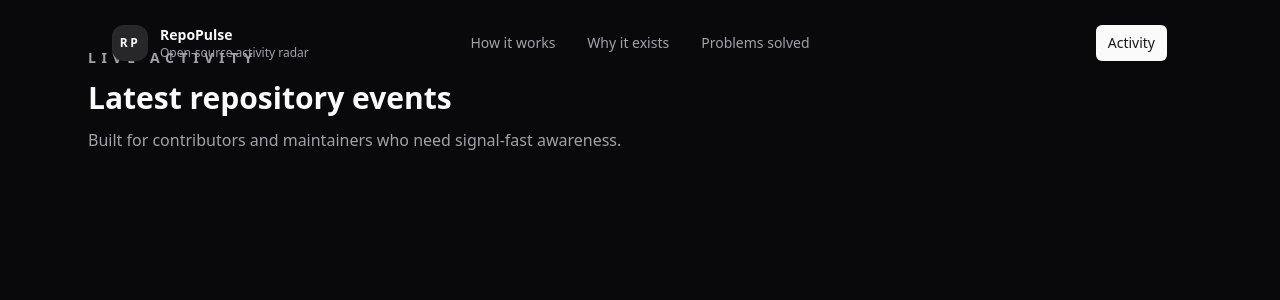
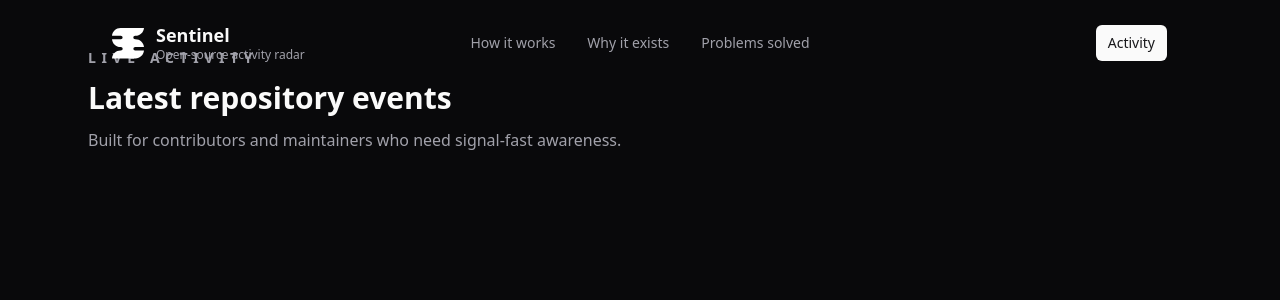
Before and after one commit to mdkaifansari04/sentinel, a Next.js app in the folder site/: page /activity in a window 1280 px wide. Shown: the top 300 px of the page. Built offline with nearby package versions, Linux system fonts and the light colour scheme.

Commit message:
feat: rename RepoPulse to Sentinel and update related references

```diff
--- a/site/app/layout.tsx
+++ b/site/app/layout.tsx
@@ -20,7 +20,7 @@ const spaceGrotesk = Space_Grotesk({
 });
 
 export const metadata: Metadata = {
-  title: "RepoPulse",
+  title: "Sentinel",
   description: "Track the heartbeat of open-source repos in minutes.",
 };
 
--- a/site/app/page.tsx
+++ b/site/app/page.tsx
@@ -17,7 +17,6 @@ export default function Home() {
         <AboutSection />
         <SolutionSection />
       </main>
-
       <Footer />
     </div>
   );
--- a/site/components/container/about.tsx
+++ b/site/components/container/about.tsx
@@ -15,13 +15,13 @@ export default function AboutSection() {
 
           <div className="relative space-y-4">
             <p className="text-muted-foreground">
-              Open-source work moves fast. Important discussions get buried. <span className="text-accent-foreground font-bold">RepoPulse surfaces what matters so contributors can stay aligned.</span>
+              Open-source work moves fast. Important discussions get buried. <span className="text-accent-foreground font-bold">Sentinel surfaces what matters so contributors can stay aligned.</span>
             </p>
             <p className="text-muted-foreground">It supports the full contributor loop — issues, PRs, reviews, and releases — without losing the context that makes decisions easier.</p>
 
             <div className="pt-6">
               <blockquote className="border-l-4 pl-4">
-                <p>Whether you are reviewing pull requests, tracking issues, or trying to understand where a project is heading, RepoPulse keeps a clear record of recent activity. It removes the friction of checking multiple repos and helps contributors make smarter decisions with the latest context, without being online 24/7.</p>
+                <p>Whether you are reviewing pull requests, tracking issues, or trying to understand where a project is heading, Sentinel keeps a clear record of recent activity. It removes the friction of checking multiple repos and helps contributors make smarter decisions with the latest context, without being online 24/7.</p>
                 <div className="mt-6 space-y-3">
                   <cite className="block font-medium">Open-source contributor</cite>
                   <img className="h-5 w-fit dark:invert" src="https://html.tailus.io/blocks/customers/nvidia.svg" alt="Community Logo" height="20" width="auto" />
--- a/site/components/container/feature.tsx
+++ b/site/components/container/feature.tsx
@@ -8,7 +8,7 @@ export default function Features() {
       <div className="@container mx-auto max-w-5xl px-6">
         <div className="text-center">
           <h2 className="text-balance text-4xl font-semibold lg:text-5xl">How it works</h2>
-          <p className="mt-4">RepoPulse monitors the repos you follow, normalizes activity, and keeps the pulse ready for review.</p>
+          <p className="mt-4">Sentinel monitors the repos you follow, normalizes activity, and keeps the pulse ready for review.</p>
         </div>
         <div className="@min-4xl:max-w-full @min-4xl:grid-cols-3 mx-auto mt-8 grid max-w-sm gap-6 [--color-background:var(--color-muted)] [--color-card:var(--color-muted)] *:text-center md:mt-16 dark:[--color-muted:var(--color-zinc-900)]">
           <Card className="group border-0 shadow-none bg-black">
@@ -21,7 +21,7 @@ export default function Features() {
             </CardHeader>
 
             <CardContent>
-              <p className="text-sm">Choose the open-source projects you care about and let RepoPulse keep a steady watch.</p>
+              <p className="text-sm">Choose the open-source projects you care about and let Sentinel keep a steady watch.</p>
             </CardContent>
           </Card>
 
--- a/site/components/container/hero.tsx
+++ b/site/components/container/hero.tsx
@@ -79,7 +79,7 @@ export default function HeroSection() {
                   Track every open-source repo that matters
                 </TextEffect>
                 <TextEffect per="line" preset="fade-in-blur" speedSegment={0.3} delay={0.5} as="p" className="mx-auto mt-8 max-w-2xl text-balance text-lg">
-                  RepoPulse tracks issues, PRs, reviews, and releases so contributors never miss what matters.
+                  Sentinel tracks issues, PRs, reviews, and releases so contributors never miss what matters.
                 </TextEffect>
 
                 <AnimatedGroup
--- a/site/components/footer.tsx
+++ b/site/components/footer.tsx
@@ -4,7 +4,7 @@ function Footer() {
     <footer className="border-t border-border/60 bg-background/90">
       <div className="mx-auto flex w-full max-w-6xl flex-col gap-4 px-6 py-8 text-sm text-muted-foreground md:flex-row md:items-center md:justify-between">
         <div>
-          <p className="font-semibold text-foreground">RepoPulse</p>
+          <p className="font-semibold text-foreground">Sentinel</p>
           <p>Built for open-source contributors who value context over noise.</p>
         </div>
         <div className="flex flex-wrap items-center gap-4">
--- a/site/components/site-header.tsx
+++ b/site/components/site-header.tsx
@@ -5,6 +5,7 @@ import { Menu, X } from "lucide-react";
 import { Button } from "@/components/ui/button";
 import React from "react";
 import { cn } from "@/lib/utils";
+import Image from "next/image";
 
 const menuItems = [
   { name: "How it works", href: "#how-it-works" },
@@ -15,9 +16,9 @@ const menuItems = [
 function Logo() {
   return (
     <div className="flex items-center gap-3">
-      <div className="flex h-9 w-9 items-center justify-center rounded-lg border border-border/70 bg-muted text-xs font-semibold tracking-[0.2em]">RP</div>
+      <Image src="/logo.svg" alt="Sentinel Logo" width={32} height={32} />
       <div>
-        <p className="text-sm font-semibold text-foreground">RepoPulse</p>
+        <h1 className="text-lg font-semibold leading-tight">Sentinel</h1>
         <p className="text-xs text-muted-foreground">Open-source activity radar</p>
       </div>
     </div>
```
Also changed, not shown: site/public/logo.png (added), site/public/logo.svg (added).
